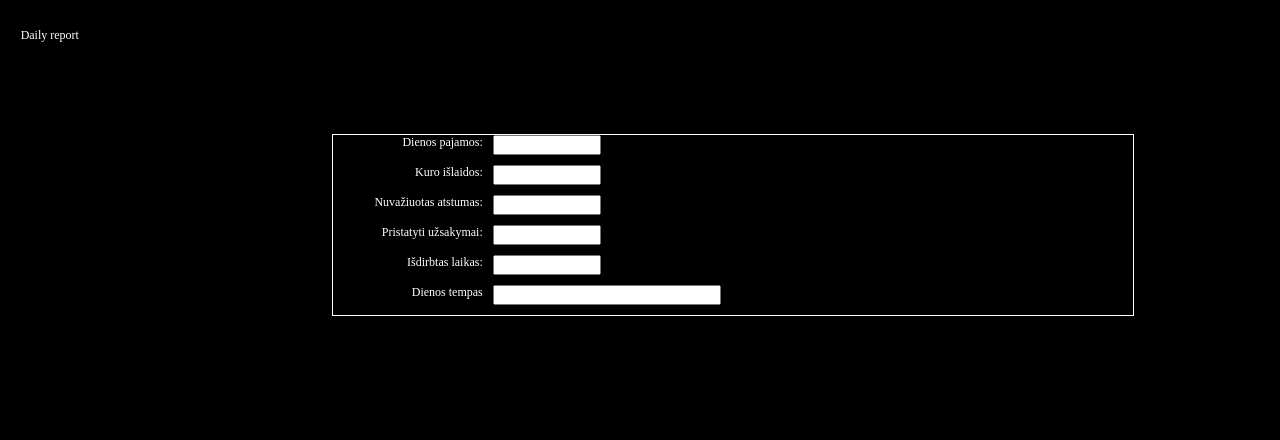
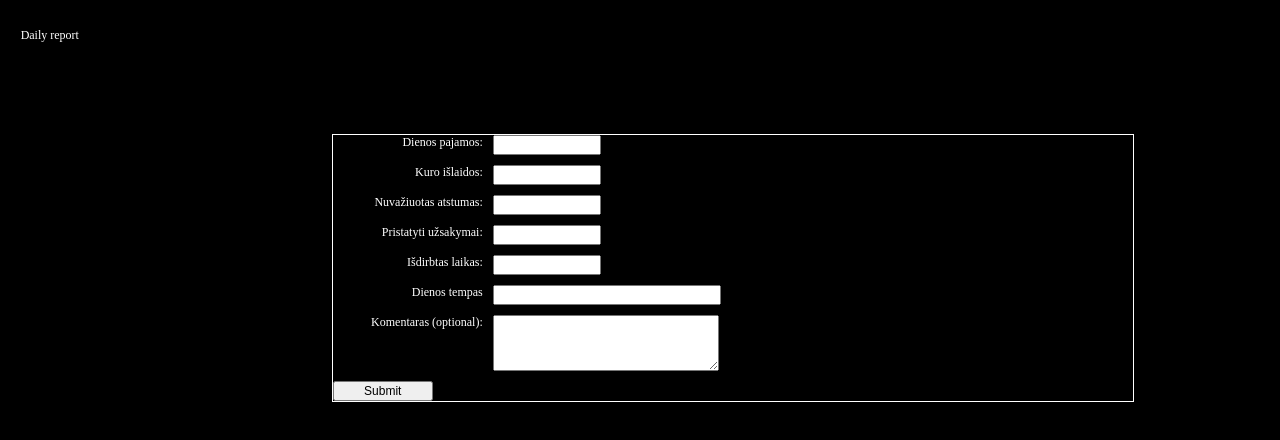
Before and after one commit to AntanasMac/Kurjerio-skaiciuokle, a website: page index.html in a window 1280 px wide. Drawn offline with Linux system fonts and the light colour scheme.

```diff
--- a/index.html
+++ b/index.html
@@ -57,8 +57,13 @@
                 </datalist>
             </div>
 
+            <div class="formRow">
+                <label for="komentaras">Komentaras (optional):</label><br>
+                <textarea class="input-long resizeable" id="komentaras" name="komentaras" style="height: 50px;"></textarea>
 
+            </div>
 
+            <input type="submit">
         </form>
 
     </div>
--- a/styles.css
+++ b/styles.css
@@ -56,3 +56,11 @@
     margin-left:1%;
     margin-top:20px;
 }
+
+.resizeable {
+
+    resize: height;
+    overflow: auto;
+    max-width:221px;
+
+}
```
Also changed, not shown: package.json (added, +17 -0 lines), server.js (added), 1 other file.
